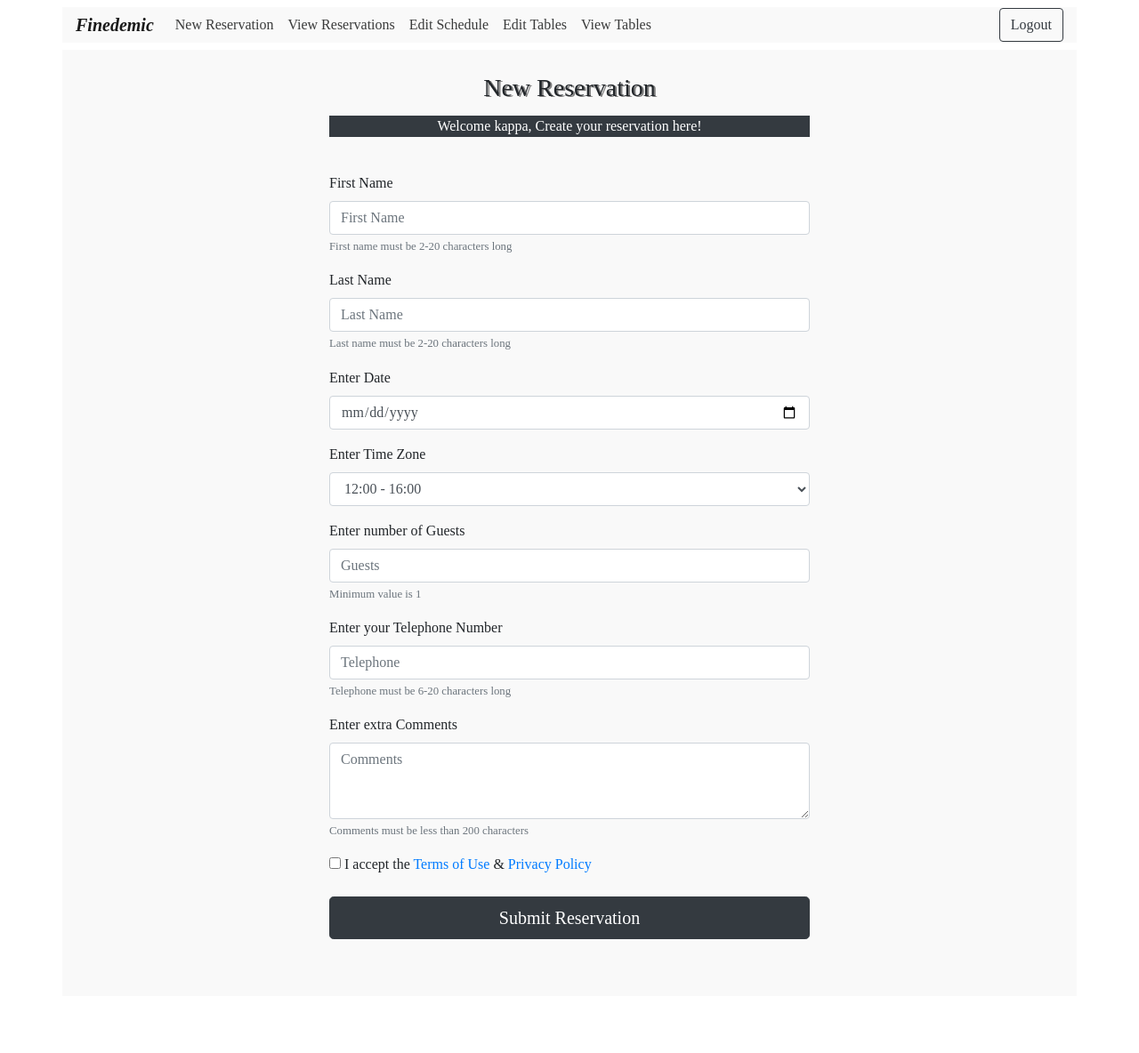
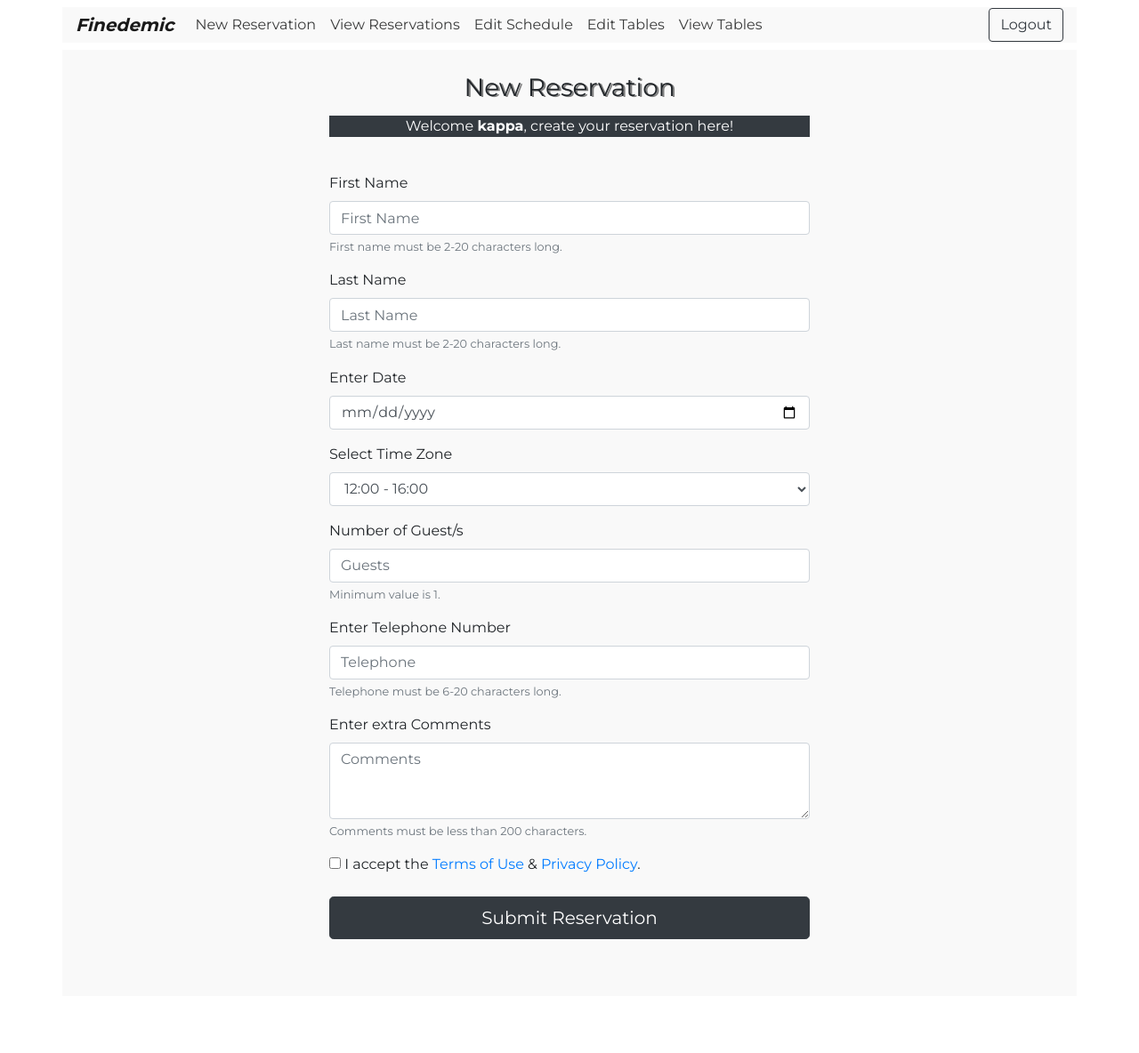
Before and after one commit to s3arch3/Finedemic, a PHP site: page /reservation.php in a window 1280 px wide. Shown: the top 1184 px of the page at 89% size. Run offline with PHP 8.4, Linux system fonts and the light colour scheme; a user stored in the database is signed in; some libraries are stand-ins or nearby versions.

Commit message:
Cleaned most of the pages' syntax, documentation, and shiaz.

```diff
--- a/css/style.css
+++ b/css/style.css
@@ -1,10 +1,12 @@
+@import url("https://fonts.googleapis.com/css2?family=Montserrat:wght@400;700&display=swap");
+
 * {
   margin: 0;
   padding: 0;
-  font-family: "Times New Roman", Times, serif;
+  font-family: "Montserrat", sans-serif;
+  scroll-behavior: smooth;
 }
 
-/*body*/
 body {
   overflow-y: scroll;
   overflow-x: hidden;
@@ -14,7 +16,6 @@ h3 {
   text-shadow: 2px 1px grey;
 }
 
-/*headers*/
 .header {
   background-image: linear-gradient(rgba(0, 0, 0, 0.5), rgba(0, 0, 0, 0.5)),
     url(../img/1.jpg);
@@ -32,13 +33,12 @@ h3 {
   background-attachment: fixed;
 }
 
-/*navbar*/
 .navbar {
   background-color: white;
 }
 
 .navbar-brand {
-  font-family: "Brush Script MT", "Brush Script Std", cursive;
+  font-family: "Montserrat", sans-serif;
 }
 
 .navbar .navbar-nav .active {
@@ -54,9 +54,6 @@ h3 {
   color: black;
 }
 
-.navbar .navbar-nav li a {
-}
-
 .header-button .btn {
   margin-top: 40vh;
 }
@@ -69,7 +66,6 @@ h3 {
   cursor: pointer;
 }
 
-/*footer*/
 .footer {
   padding-top: 30px;
   padding-bottom: 30px;
--- a/header.php
+++ b/header.php
@@ -67,7 +67,7 @@ session_start();
   <!-- //* body start -->
   <body>
     <!-- //* navbar start -->
-    <nav class="navbar navbar-expand-md navbar-light fixed-top">
+    <nav class="navbar navbar-expand-md navbar-light fixed-top orange">
       <div class="container">
         <!-- //* supposed to be finedemic logo -->
         <a class="navbar-brand" href="index.php">
--- a/reservation.php
+++ b/reservation.php
@@ -2,129 +2,118 @@
 require "header.php";
 ?>
 
-
-    <!-- end of nav bar -->
+<!-- //* navbar end -->
 
 <br><br>
 <div class="container">
   <h3 class="text-center"><br>New Reservation<br></h3>
   <div class="row">
     <div class="col-md-6 offset-md-3">
+      <?php
+      if (isset($_SESSION['user_id'])) {
+        //* welcome user message
+        echo '<p class="text-white bg-dark text-center">Welcome <strong>' . $_SESSION['username'] . '</strong>, create your reservation here!</p>';
 
-
-
-
-
-<?php
-if(isset($_SESSION['user_id'])){
-    echo '<p class="text-white bg-dark text-center">Welcome '. $_SESSION['username'] .', Create your reservation here!</p>';
-
-  //error handling:
-
-    if(isset($_GET['error3'])){
-        if($_GET['error3'] == "emptyfields") {   //douleuei bazw ta errors apo ta headers.. prp na bgalw to requiered
-            echo '<h5 class="bg-danger text-center">Fill all fields, Please try again!</h5>';
-        }
-        else if($_GET['error3'] == "invalidfname") {
-            echo '<h5 class="bg-danger text-center">Invalid First Name, Please try again!</h5>';
-        }
-        else if($_GET['error3'] == "invalidlname") {
-            echo '<h5 class="bg-danger text-center">Invalid Last Name, Please try again!</h5>';
-        }
-        else if($_GET['error3'] == "invalidtele") {
-            echo '<h5 class="bg-danger text-center">Invalid Telephone, Pleast try again!</h5>';
-        }
-        else if($_GET['error3'] == "invalidcomment") {
-            echo '<h5 class="bg-danger text-center">Invalid Comment, Pleast try again!</h5>';
-        }
-        else if($_GET['error3'] == "invalidguests") {
-            echo '<h5 class="bg-danger text-center">Invalid Guests, Pleast try again!</h5>';
-        }
-        else if($_GET['error3'] == "full") {
-            echo '<h5 class="bg-danger text-center">Reservations are full this date and timezone, Please try again!</h5>';
+        //* error handling on reservation creation
+        if (isset($_GET['error3'])) {
+          if ($_GET['error3'] == "emptyfields") {
+          echo '<h5 class="bg-danger text-center">Fill all fields, please try again!</h5>';
+          } else if ($_GET['error3'] == "invalidfname") {
+          echo '<h5 class="bg-danger text-center">Invalid first name, please try again!</h5>';
+          } else if ($_GET['error3'] == "invalidlname") {
+          echo '<h5 class="bg-danger text-center">Invalid last name, please try again!</h5>';
+          } else if ($_GET['error3'] == "invalidtele") {
+          echo '<h5 class="bg-danger text-center">Invalid telephone, please try again!</h5>';
+          } else if ($_GET['error3'] == "invalidcomment") {
+          echo '<h5 class="bg-danger text-center">Invalid comment, please try again!</h5>';
+          } else if ($_GET['error3'] == "invalidguests") {
+          echo '<h5 class="bg-danger text-center">Invalid guests, please try again!</h5>';
+          } else if ($_GET['error3'] == "full") {
+          echo '<h5 class="bg-danger text-center">Reservations are full this date and timezone, please try again!</h5>';
           }
         }
-        if(isset($_GET['reservation'])) {
-           if($_GET['reservation'] == "success"){
-            echo '<h5 class="bg-success text-center">Your reservation was successfull!</h5>';
+
+        //* reservation success
+        if (isset($_GET['reservation'])) {
+          if ($_GET['reservation'] == "success") {
+          echo '<h5 class="bg-success text-center">Your reservation was successfully created!</h5>';
           }
         }
-        echo'<br>';
+        echo '<br>';
 
-
-
-
-
-
-
-     //reservation form
+        //* reservation form markup creation
         echo '
-
         <div class="signup-form">
           <form action="includes/reservation.inc.php" method="post">
+
             <div class="form-group">
               <label>First Name</label>
               <input type="text" class="form-control" name="fname" placeholder="First Name" required="required">
-                <small class="form-text text-muted">First name must be 2-20 characters long</small>
+              <small class="form-text text-muted">First name must be 2-20 characters long.</small>
             </div>
+
             <div class="form-group">
               <label>Last Name</label>
               <input type="text" class="form-control" name="lname" placeholder="Last Name" required="required">
-                <small class="form-text text-muted">Last name must be 2-20 characters long</small>
+              <small class="form-text text-muted">Last name must be 2-20 characters long.</small>
             </div>
+
             <div class="form-group">
               <label>Enter Date</label>
               <input type="date" class="form-control" name="date" placeholder="Date" required="required">
             </div>
+
             <div class="form-group">
-		<label>Enter Time Zone</label>
+              <label>Select Time Zone</label>
               <select class="form-control" name="time">
                 <option>12:00 - 16:00</option>
                 <option>16:00 - 20:00</option>
                 <option>20:00 - 00:00</option>
               </select>
             </div>
+
             <div class="form-group">
-            <label>Enter number of Guests</label>
+              <label>Number of Guest/s</label>
               <input type="number" class="form-control" min="1" name="num_guests" placeholder="Guests" required="required">
-                <small class="form-text text-muted">Minimum value is 1</small>
+              <small class="form-text text-muted">Minimum value is 1.</small>
             </div>
+
             <div class="form-group">
-            <label for="guests">Enter your Telephone Number</label>
+              <label for="guests">Enter Telephone Number</label>
               <input type="telephone" class="form-control" name="tele" placeholder="Telephone" required="required">
-                <small class="form-text text-muted">Telephone must be 6-20 characters long</small>
+              <small class="form-text text-muted">Telephone must be 6-20 characters long.</small>
             </div>
+
             <div class="form-group">
               <label>Enter extra Comments</label>
               <textarea class="form-control" name="comments" placeholder="Comments" rows="3"></textarea>
-                <small class="form-text text-muted">Comments must be less than 200 characters</small>
+              <small class="form-text text-muted">Comments must be less than 200 characters.</small>
             </div>
+
             <div class="form-group">
-		<label class="checkbox-inline"><input type="checkbox" required="required"> I accept the <a href="#">Terms of Use</a> &amp; <a href="#">Privacy Policy</a></label>
+              <label class="checkbox-inline"><input type="checkbox" required="required"> I accept the <a href="#">Terms of Use</a> &amp; <a href="#">Privacy Policy</a>.</label>
             </div>
+
             <div class="form-group">
               <button type="submit" name="reserv-submit" class="btn btn-dark btn-lg btn-block">Submit Reservation</button>
             </div>
+
           </form>
         <br><br>
         </div>
         ';
-    }
-
-    else {
-        echo '	<p class="text-center text-danger"><br>You are currently not logged in!<br></p>
-       <p class="text-center">In order to make a reservation you have to create an account!<br><br><p>';
-
+      } else {
+      //* this line will execute if there is no user logged in the session
+      echo '
+      <p class="text-center text-danger"><br>You are currently not logged in!<br></p>
+      <p class="text-center">In order to make a reservation you have to create an account.<br><br><p>';
       }
       ?>
-
-
     </div>
   </div>
 </div>
 <br><br>
 
-
 <?php
 require "footer.php";
 ?>
```
Also changed, not shown: index.php (+8 -10 lines), nbproject/project.xml (deleted, +0 -9 lines), schedule.php (+32 -24 lines), tables.php (+22 -14 lines), view_reservations.php (+12 -14 lines), view_tables.php (+8 -11 lines), README.md, loginsystem.sql (line endings or trailing spaces), 1 other file. Lines whose indentation alone changed are shown as unchanged.
